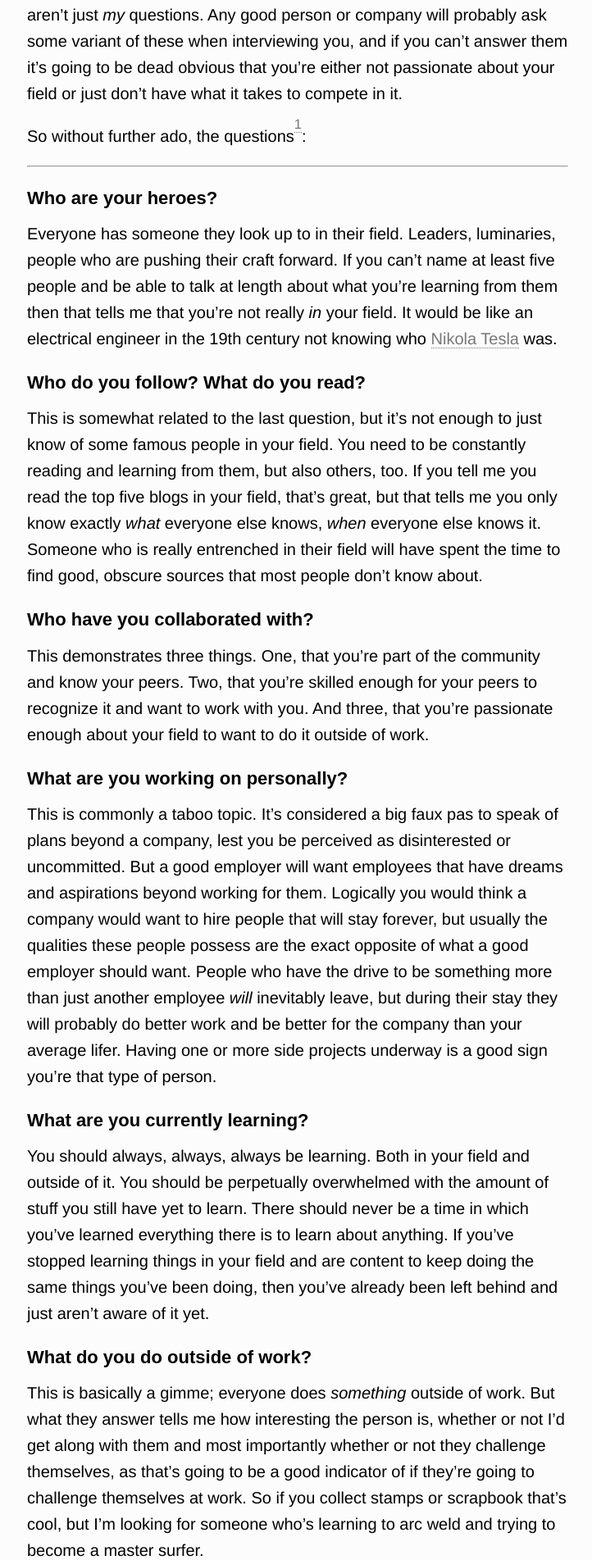
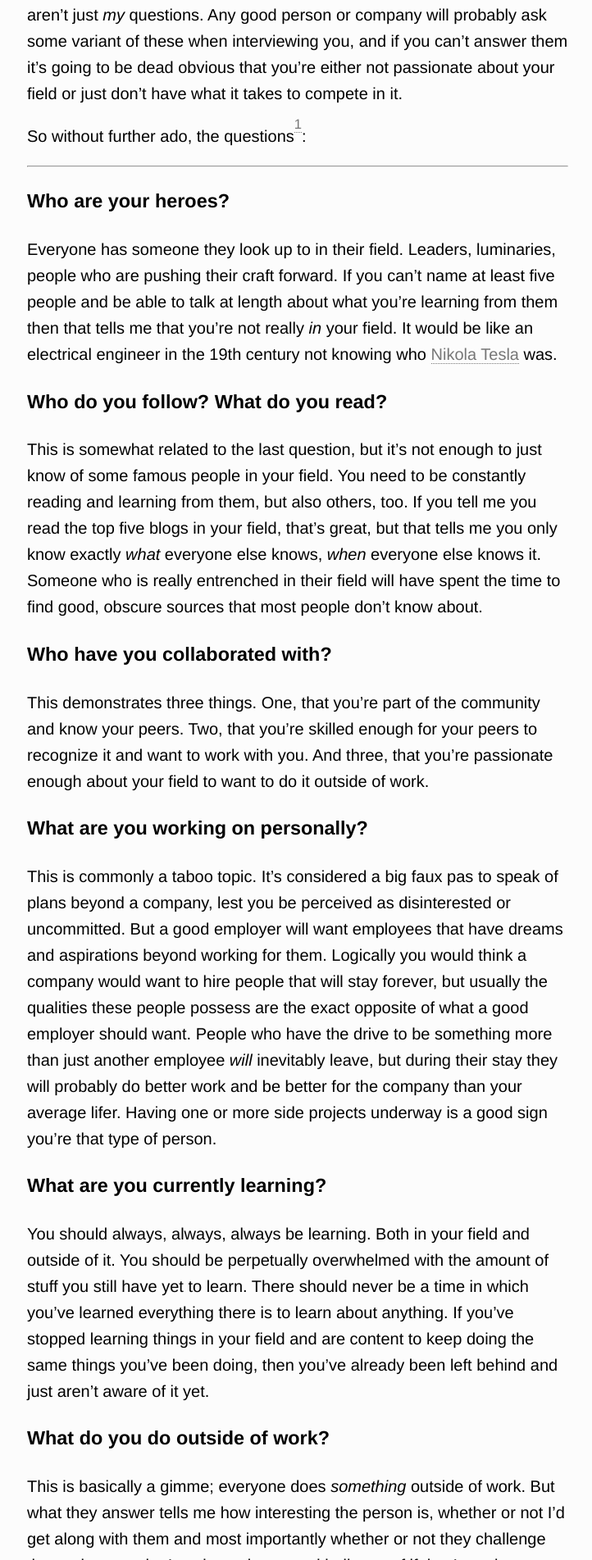
Before and after one commit to brandonweiss/anti-pattern, a Jekyll site: the page built from _posts/2011-01-21-you-had-better-be-able-to-answer-these-questions-in-an-interview.md, in a window 1280 px wide. Shown: the part 1111-3014 px from the top of the page at 82% size, without its empty margins (277-999 px from the left). Built offline with Jekyll 4.4.1, drawn with Linux system fonts in a browser that asks for light colours; Markdown is read by kramdown in place of the engine named in the settings; comment, search, counter and statistics services are not loaded.

```diff
--- a/_posts/2011-01-21-you-had-better-be-able-to-answer-these-questions-in-an-interview.md
+++ b/_posts/2011-01-21-you-had-better-be-able-to-answer-these-questions-in-an-interview.md
@@ -17,23 +17,29 @@ So without further ado, the questions[^1]:
 
 ---
 
-Who are your heroes?
-: Everyone has someone they look up to in their field. Leaders, luminaries, people who are pushing their craft forward. If you can't name at least five people and be able to talk at length about what you're learning from them then that tells me that you're not really _in_ your field. It would be like an electrical engineer in the 19th century not knowing who [Nikola Tesla][tesla] was.
+### Who are your heroes?
 
-Who do you follow? What do you read?
-: This is somewhat related to the last question, but it's not enough to just know of some famous people in your field. You need to be constantly reading and learning from them, but also others, too. If you tell me you read the top five blogs in your field, that's great, but that tells me you only know exactly _what_ everyone else knows, _when_ everyone else knows it. Someone who is really entrenched in their field will have spent the time to find good, obscure sources that most people don't know about.
+Everyone has someone they look up to in their field. Leaders, luminaries, people who are pushing their craft forward. If you can't name at least five people and be able to talk at length about what you're learning from them then that tells me that you're not really _in_ your field. It would be like an electrical engineer in the 19th century not knowing who [Nikola Tesla][tesla] was.
 
-Who have you collaborated with?
-: This demonstrates three things. One, that you're part of the community and know your peers. Two, that you're skilled enough for your peers to recognize it and want to work with you. And three, that you're passionate enough about your field to want to do it outside of work.
+### Who do you follow? What do you read?
 
-What are you working on personally?
-: This is commonly a taboo topic. It's considered a big faux pas to speak of plans beyond a company, lest you be perceived as disinterested or uncommitted. But a good employer will want employees that have dreams and aspirations beyond working for them. Logically you would think a company would want to hire people that will stay forever, but usually the qualities these people possess are the exact opposite of what a good employer should want. People who have the drive to be something more than just another employee _will_ inevitably leave, but during their stay they will probably do better work and be better for the company than your average lifer. Having one or more side projects underway is a good sign you're that type of person.
+This is somewhat related to the last question, but it's not enough to just know of some famous people in your field. You need to be constantly reading and learning from them, but also others, too. If you tell me you read the top five blogs in your field, that's great, but that tells me you only know exactly _what_ everyone else knows, _when_ everyone else knows it. Someone who is really entrenched in their field will have spent the time to find good, obscure sources that most people don't know about.
 
-What are you currently learning?
-: You should always, always, always be learning. Both in your field and outside of it. You should be perpetually overwhelmed with the amount of stuff you still have yet to learn. There should never be a time in which you've learned everything there is to learn about anything. If you've stopped learning things in your field and are content to keep doing the same things you've been doing, then you've already been left behind and just aren't aware of it yet.
+### Who have you collaborated with?
 
-What do you do outside of work?
-: This is basically a gimme; everyone does _something_ outside of work. But what they answer tells me how interesting the person is, whether or not I'd get along with them and most importantly whether or not they challenge themselves, as that's going to be a good indicator of if they're going to challenge themselves at work. So if you collect stamps or scrapbook that's cool, but I'm looking for someone who's learning to arc weld and trying to become a master surfer.
+This demonstrates three things. One, that you're part of the community and know your peers. Two, that you're skilled enough for your peers to recognize it and want to work with you. And three, that you're passionate enough about your field to want to do it outside of work.
+
+### What are you working on personally?
+
+This is commonly a taboo topic. It's considered a big faux pas to speak of plans beyond a company, lest you be perceived as disinterested or uncommitted. But a good employer will want employees that have dreams and aspirations beyond working for them. Logically you would think a company would want to hire people that will stay forever, but usually the qualities these people possess are the exact opposite of what a good employer should want. People who have the drive to be something more than just another employee _will_ inevitably leave, but during their stay they will probably do better work and be better for the company than your average lifer. Having one or more side projects underway is a good sign you're that type of person.
+
+### What are you currently learning?
+
+You should always, always, always be learning. Both in your field and outside of it. You should be perpetually overwhelmed with the amount of stuff you still have yet to learn. There should never be a time in which you've learned everything there is to learn about anything. If you've stopped learning things in your field and are content to keep doing the same things you've been doing, then you've already been left behind and just aren't aware of it yet.
+
+### What do you do outside of work?
+
+This is basically a gimme; everyone does _something_ outside of work. But what they answer tells me how interesting the person is, whether or not I'd get along with them and most importantly whether or not they challenge themselves, as that's going to be a good indicator of if they're going to challenge themselves at work. So if you collect stamps or scrapbook that's cool, but I'm looking for someone who's learning to arc weld and trying to become a master surfer.
 
 [^1]: I'm a web developer, so I came up with these questions with my field in mind, but none of them are really field-specific. They're all agnostic enough that they should apply to any job in any field that requires creative thought.
 
```
